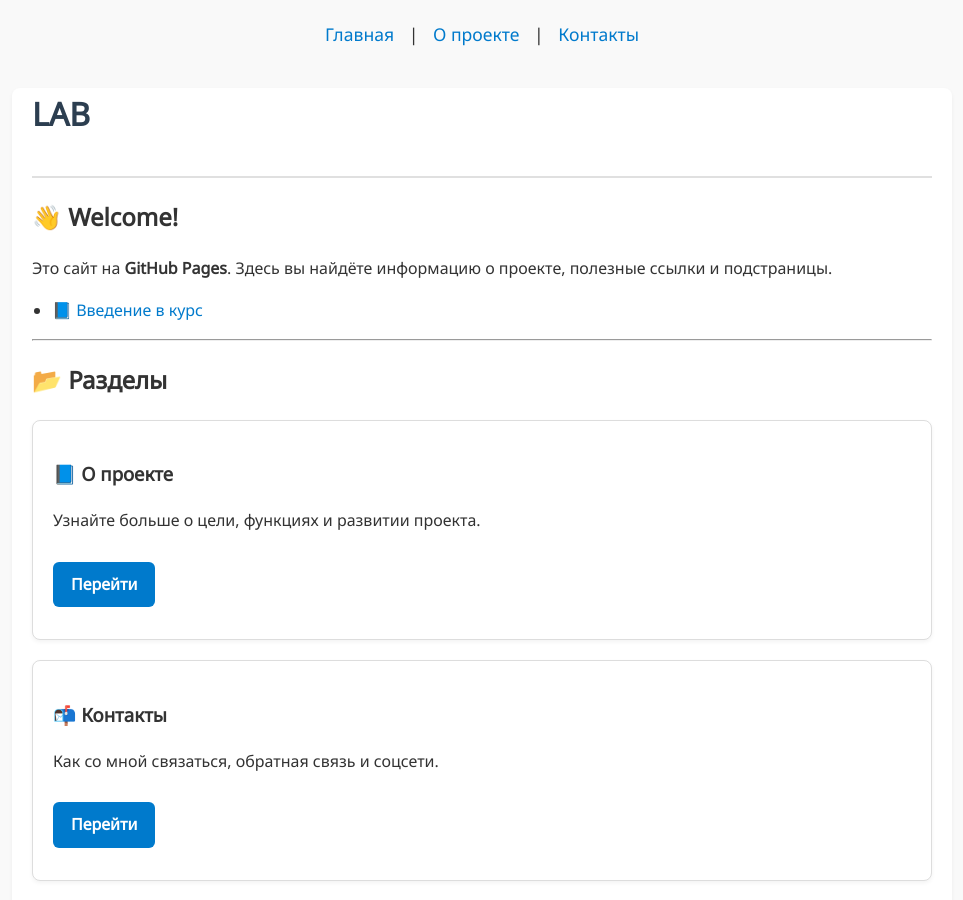
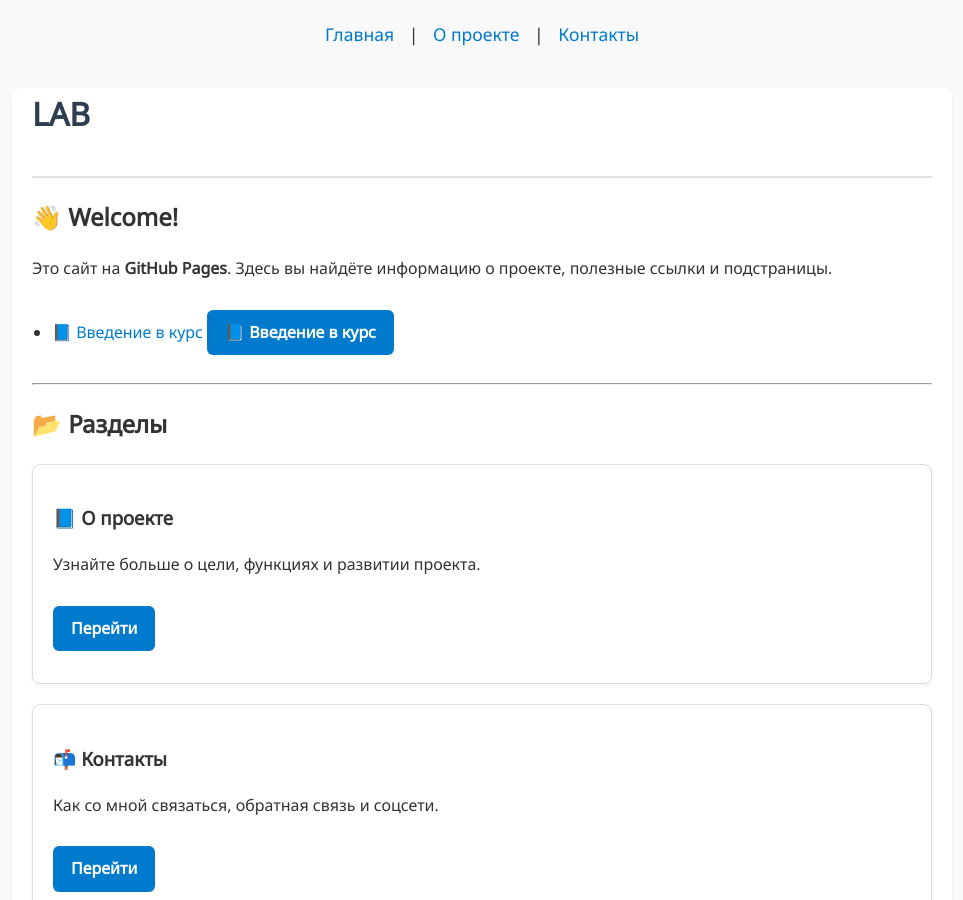
Before and after one commit to lab-rnu-lv/lab, a Jekyll site: the page built from index.md, in a window 1280 px wide and 900 px high. Shown: the whole window, without its empty margins (158-1121 px from the left). Built offline with Jekyll 4.4.1, drawn with Linux system fonts in a browser that asks for light colours.

Commit message:
Update index.md

```diff
--- a/index.md
+++ b/index.md
@@ -7,6 +7,8 @@ title: LAB
 
 Это сайт на **GitHub Pages**. Здесь вы найдёте информацию о проекте, полезные ссылки и подстраницы.
 - [📘 Введение в курс](/courses/01-intro.md)
+<a class="button" href="{{ '/courses/01-intro.md' | relative_url }}">📘 Введение в курс</a>
+
 
 
 ---
```
